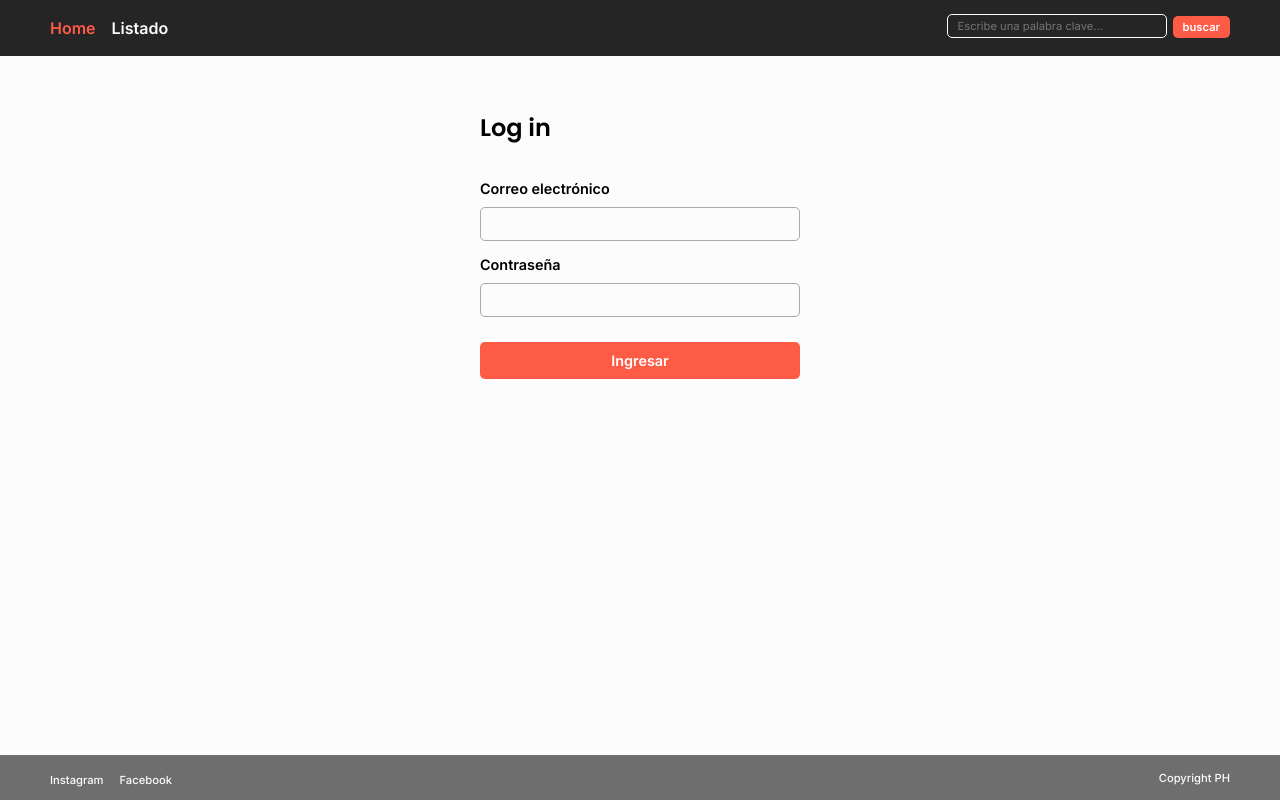
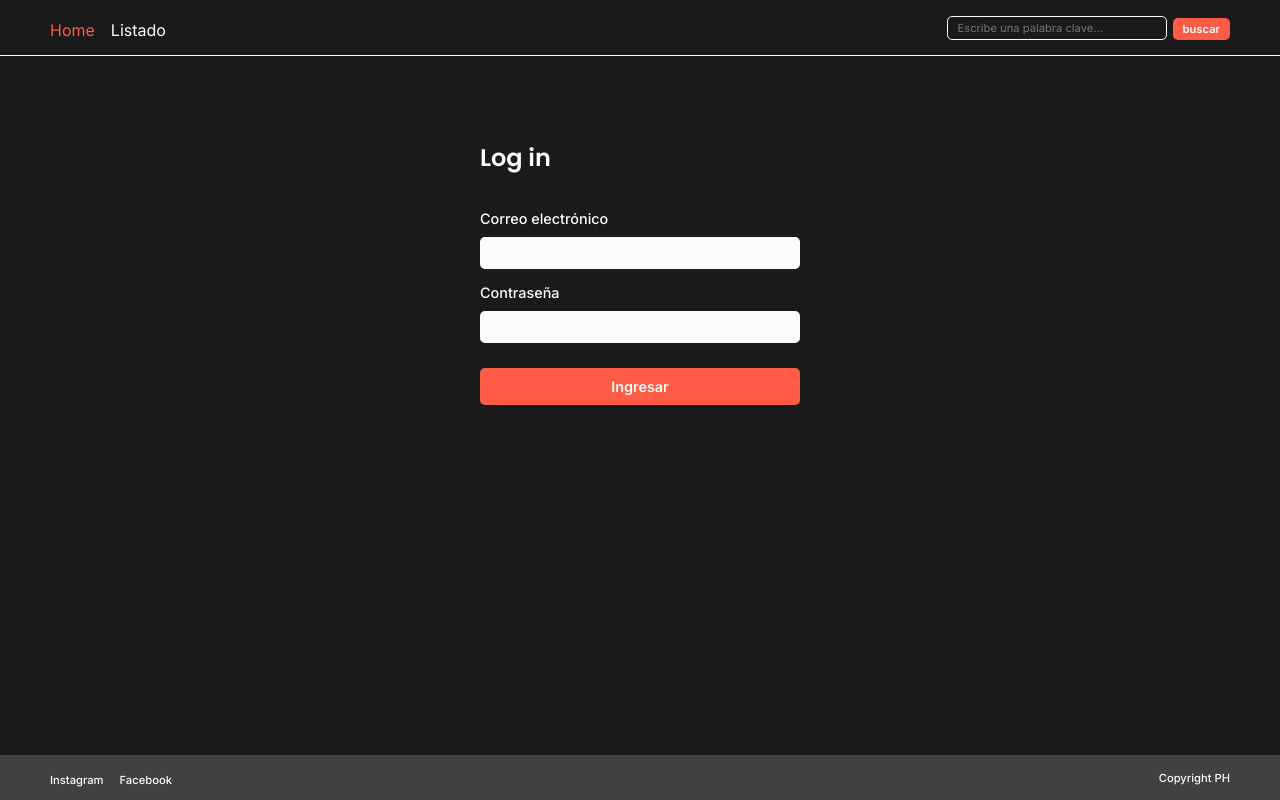
Before and after one commit to huntpato/movie-app, a React (Create React App) app: page / in a window 1280 px wide. Built offline with nearby package versions, Linux system fonts and the light colour scheme.

Commit message:
[CHANGE]css

```diff
--- a/src/components/Footer/Footer.module.css
+++ b/src/components/Footer/Footer.module.css
@@ -7,8 +7,9 @@
     align-items: center;
 
     position: fixed;
-    background-color: var(--greyThree);
+    background-color: rgb(65, 65, 65);
     bottom:0;
+
     height: 2.8rem;
     padding: 0 50px 0 50px;
     width:100%;
--- a/src/components/Header/Header.module.css
+++ b/src/components/Header/Header.module.css
@@ -1,5 +1,6 @@
 .header{
     background-color: var(--main-color);
+    border-bottom: 0.5px solid var(--grey);
     position: fixed;
     top:0;
     height: 3.5rem;
@@ -15,7 +16,7 @@
     justify-content: space-between;
     align-items: flex-end;
 
-    height: 2.4rem;
+    height: 2.5rem;
 }
 
 .header nav ul{
@@ -34,7 +35,7 @@
     text-decoration: none;
     color: var(--grey);
     font-size: 1rem;
-    font-weight: 600;
+    font-weight: 400;
     margin-right: 1rem;
 }
 
@@ -42,6 +43,6 @@
     text-decoration: none;
     color: var(--orange);
     font-size: 1rem;
-    font-weight: 600;
+    font-weight: 400;
     margin-right: 1rem;
 }
--- a/src/components/ItemDetail/ItemDetail.module.css
+++ b/src/components/ItemDetail/ItemDetail.module.css
@@ -27,16 +27,19 @@
 }
 
 .container_description h4{
+    color: var(--grey);
     margin-bottom: 5px;
 }
 
 .container_description p{
+    color: var(--greyTwo);
     margin-bottom: 5px;
     font-size: 0.9rem;
     margin-bottom: 10px;
 }
 
 .container_description ul li{
+    color: var(--greyTwo);
     margin-bottom: 5px;
     font-size: 0.9rem;
     list-style: none;
--- a/src/components/ItemDetailContainer/ItemDetailContainer.module.css
+++ b/src/components/ItemDetailContainer/ItemDetailContainer.module.css
@@ -18,5 +18,7 @@
     grid-column: 1 / span 2;
     grid-row: 1 / span 1;
     justify-self: center;
+
     font-family: 'Poppins', sans-serif;
+    color: var(--grey);
 }
--- a/src/components/ListContainer/ListContainer.module.css
+++ b/src/components/ListContainer/ListContainer.module.css
@@ -2,9 +2,9 @@
 
 .listContainer{
     display:grid;
-    grid-template-columns: repeat(5, 1fr);
+    grid-template-columns: repeat(4, 1fr);
     grid-template-rows : repeat(4, minmax(50px, auto));
-    gap: 1rem 1rem;
+    gap: 1.5rem 1.5rem;
 
     position: relative;
     top:2.8rem;
@@ -15,9 +15,10 @@
 /********** list title **********/
 
 .listContainer h3{
-    grid-column: 1 / span 5;
+    grid-column: 1 / span 4;
     grid-row: 1 / span 1;
     justify-self: center;
 
     font-family: 'Poppins', sans-serif;
+    color: var(--grey);
 }
--- a/src/components/ListItem/ListItem.js
+++ b/src/components/ListItem/ListItem.js
@@ -18,7 +18,7 @@ const ListItem = ({ movieList }) => {
               />
             </div>
             <div className={listItem_description}>
-              <h4>{movie.title.substring(0, 20)}...</h4>
+              <h4>{movie.title.substring(0, 30)}...</h4>
               <p>{movie.overview}</p>
               <Link to={`/detail?movieID=${movie.id}`}>
                 <button>Ver más</button>
--- a/src/components/ListItem/ListItem.module.css
+++ b/src/components/ListItem/ListItem.module.css
@@ -3,9 +3,8 @@
     flex-direction: column;
     justify-content: space-between; */
 
-    background-color: white;
-    border-radius: 0px 0px 10px 10px;
-    box-shadow: 3px 3px 9px 1px rgba(130,130,130,0.15);
+    border-radius: 10px;
+    padding:10px;
 }
 
 /*********** img *********/
@@ -17,23 +16,25 @@
 
 .listItem_img img{
     width: 100%;
-    height: 400px;
+    height: 450px;
     object-fit: cover;
 }
 
 /*********** description *********/
 
-.listItem_description{
+/* .listItem_description{
     padding: 0px 15px 10px 15px ;
-}
+} */
 
 .listItem_description h4{
-    margin-bottom: 5px;
+    color: var(--grey);
+    margin-bottom: 10px;
 }
 
 .listItem_description p{
+    color: var(--greyTwo);
     font-size: 0.75rem;
-    margin-bottom: 10px;
+    margin-bottom: 20px;
     width: 100%;
 
     line-height: 16px;
@@ -52,13 +53,13 @@
     width: 75%;
 
     background: linear-gradient(
-        90deg, transparent, white
+        90deg, transparent, var(--main-color)
     );
 }
 
 .listItem_description button{
-    background-color: var(--orange);
-    border: none;
+    background-color: var(--main-color);
+    border: 0.5px solid var(--grey);
     border-radius: 5px;
     color:white;
     cursor: pointer;
--- a/src/components/Login/login.module.css
+++ b/src/components/Login/login.module.css
@@ -5,12 +5,13 @@
     flex-direction: column;
     align-items: flex-start;
     width: 25%;
-    margin: 90px auto 0px;
+    margin: 120px auto 0px;
 }
 
 /********** log in title **********/
 
 .login h2{
+    color: var(--grey);
     font-family: 'Poppins', sans-serif;
     margin: 20px 0;
 }
@@ -31,15 +32,16 @@
 }
 
 .formlogin label span{
+    color: var(--grey);
     margin: 15px 0px 10px 0px;
-    font-weight: 600;
+    font-weight: 500;
     font-size: 0.9rem;
 }
 
 .formlogin label input{
     width: 100%;
     background-color: var(--grey);
-    border: 1.2px solid var(--greyTwo);
+    border: none;
     border-radius: 5px;
     padding: 8px 10px;
 }
--- a/src/components/Results/Results.module.css
+++ b/src/components/Results/Results.module.css
@@ -2,7 +2,7 @@
 
 .resultsContainer{
     display:grid;
-    grid-template-columns: repeat(5, 1fr);
+    grid-template-columns: repeat(4, 1fr);
     grid-template-rows : repeat(4, minmax(50px, auto));
     gap: 1rem 1rem;
 
@@ -15,7 +15,8 @@
 /********** list title **********/
 
 .resultsContainer h3{
-    grid-column: 1 / span 5;
+    color: var(--grey);
+    grid-column: 1 / span 4;
     grid-row: 1 / span 1;
     justify-self: center;
 
--- a/src/components/Search/SearchItem.js
+++ b/src/components/Search/SearchItem.js
@@ -13,8 +13,8 @@ const SearchItem = () => {
 
     if (keyword.length === 0) {
       swAlert(<h5>Tienes que escribir una palabra clave</h5>);
-    } else if (keyword.length <= 3) {
-      swAlert(<h5>Por favor escribe más de 3 caracteres</h5>);
+    } else if (keyword.length <= 2) {
+      swAlert(<h5>Por favor escribe más de 2 caracteres</h5>);
     } else {
       e.currentTarget.keyword.value = '';
       navigate(`/results?word=${keyword}`);
--- a/src/index.css
+++ b/src/index.css
@@ -9,12 +9,13 @@
 }
 
 body{
-  background-color: var(--grey);
+  background-color: var(--main-color);
+  /*linear-gradient(-45deg, var(--greyTwo) 0%, var(--grey) 50%, white 100%)*/
 
 }
 
 :root{
-    --main-color: #252525;
+    --main-color: #1a1a1a;
     --orange: #fd5b46;
     --grey: #fcfcfc;
     --greyTwo: #aaaaaa;
```
